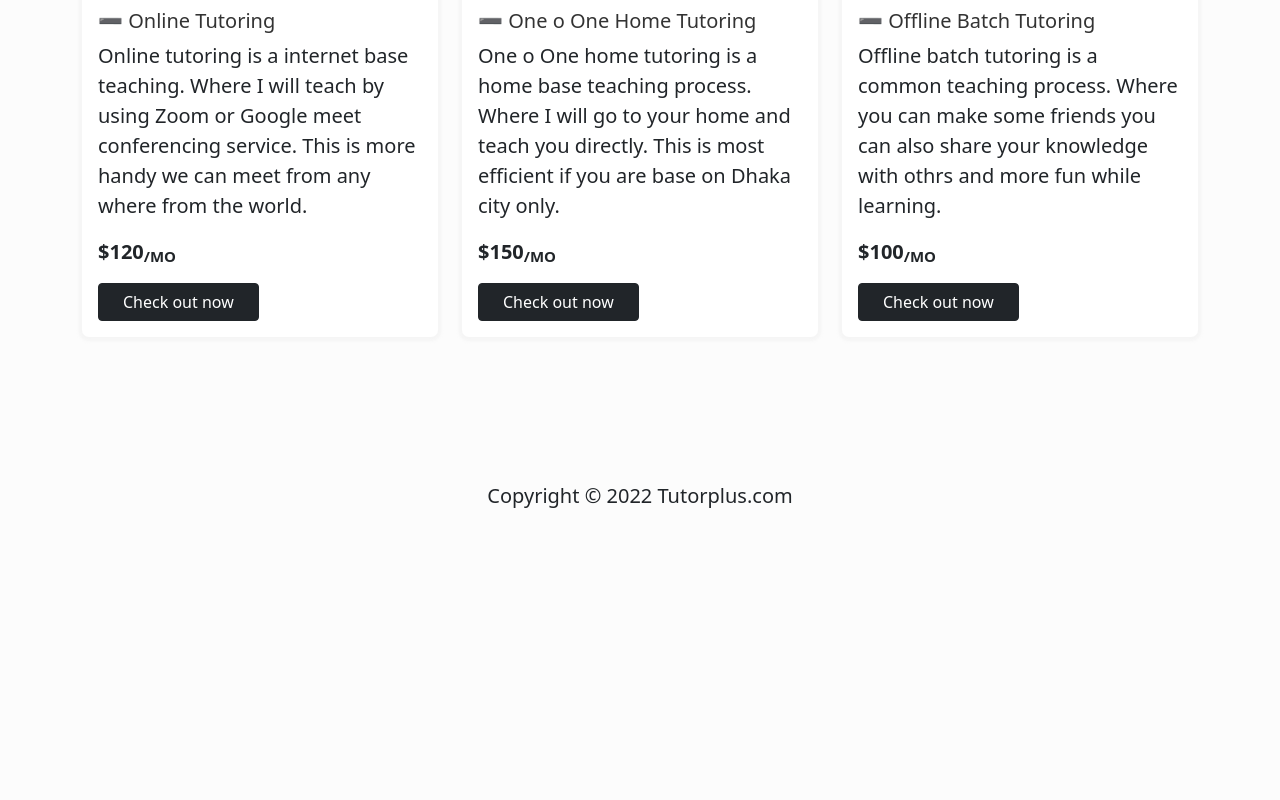
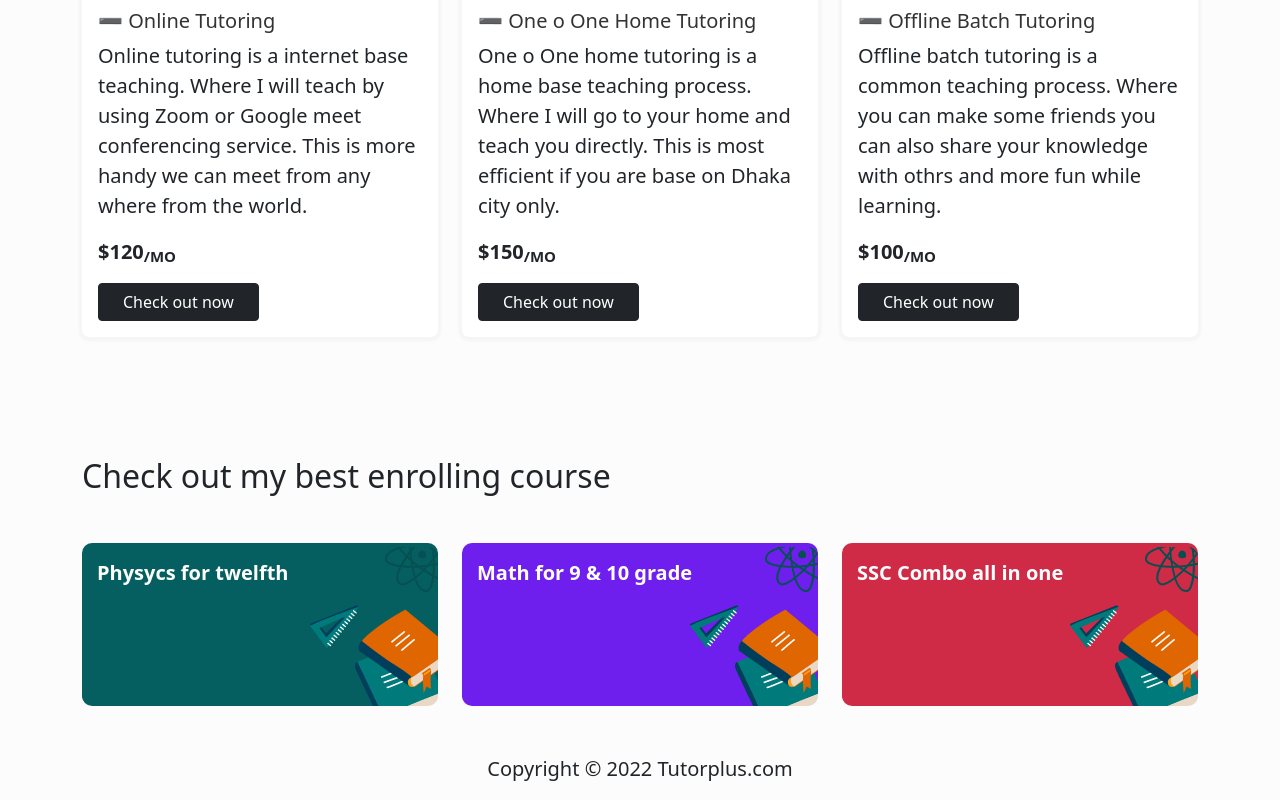
Before and after one commit to Ridwan-Suhel/tutorplus, a React (Create React App) app: page / in a window 1280 px wide. Shown: the part 1081-1881 px from the top of the page. Before the commit the page ends 1608 px from the top, so only its background shows below. Built offline with nearby package versions, Linux system fonts and the light colour scheme; no server answers.

Commit message:
extra section added

```diff
--- /dev/null
+++ b/src/components/Pages/Home/BestSelling/BestSelling.css
@@ -0,0 +1,19 @@
+.best-selling-card {
+  background-image: url(../../../../images/academic-bg.webp);
+  background-repeat: no-repeat;
+  background-position: right bottom;
+  height: 163px;
+  background-color: #055f60;
+  width: 100%;
+  object-fit: cover;
+  border-radius: 10px;
+  padding: 15px;
+  color: #fff;
+  cursor: pointer;
+}
+.math {
+  background-color: #6e1fed;
+}
+.ssc {
+  background-color: #cf2a46;
+}
--- /dev/null
+++ b/src/components/Pages/Home/BestSelling/BestSelling.js
@@ -0,0 +1,32 @@
+import React from "react";
+import "./BestSelling.css";
+import icon from "../../../../images/academic-bg.webp";
+const BestSelling = () => {
+  return (
+    <section className="py-5">
+      <div className="container">
+        <h2 className="">Check out my best enrolling course</h2>
+
+        <div className="row mt-5">
+          <div className="col-md-6 col-lg-4">
+            <div className="best-selling-card physycs">
+              <p className="lead fw-bold">Physycs for twelfth</p>
+            </div>
+          </div>
+          <div className="col-md-6 col-lg-4">
+            <div className="best-selling-card math">
+              <p className="lead fw-bold">Math for 9 &amp; 10 grade</p>
+            </div>
+          </div>
+          <div className="col-md-6 col-lg-4">
+            <div className="best-selling-card ssc">
+              <p className="lead fw-bold">SSC Combo all in one</p>
+            </div>
+          </div>
+        </div>
+      </div>
+    </section>
+  );
+};
+
+export default BestSelling;
--- a/src/components/Pages/Home/Home.js
+++ b/src/components/Pages/Home/Home.js
@@ -1,5 +1,6 @@
 import React from "react";
 import Banner from "./Banner/Banner";
+import BestSelling from "./BestSelling/BestSelling";
 import Services from "./Services/Services";
 
 const Home = () => {
@@ -7,6 +8,7 @@ const Home = () => {
     <main>
       <Banner></Banner>
       <Services></Services>
+      <BestSelling></BestSelling>
     </main>
   );
 };
--- a/src/components/Pages/Home/Services/Services.js
+++ b/src/components/Pages/Home/Services/Services.js
@@ -12,9 +12,9 @@ const Services = () => {
   }, []);
 
   return (
-    <section className="service-section py-5 my-4">
+    <section className="service-section pt-5 my-4">
       <div className="container">
-        <h2 className="">Check my services</h2>
+        <h2 className="">Check out my services</h2>
         <div className="service-wrapper py-5 my-4">
           <div className="row row-cols-1 row-cols-lg-3 row-cols-md-2 g-4">
             {services.map((service) => (
```
Also changed, not shown: src/images/academic-bg.webp (added).
